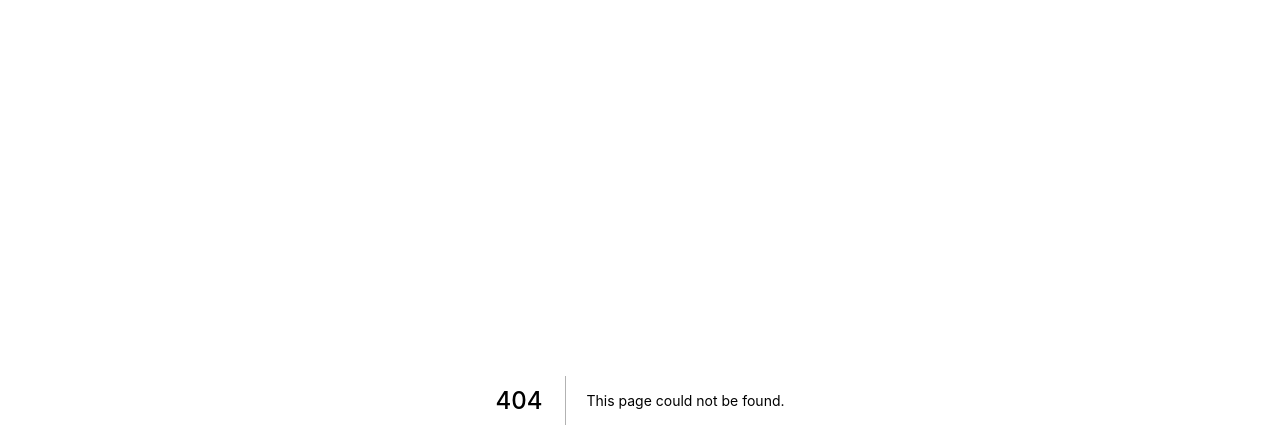
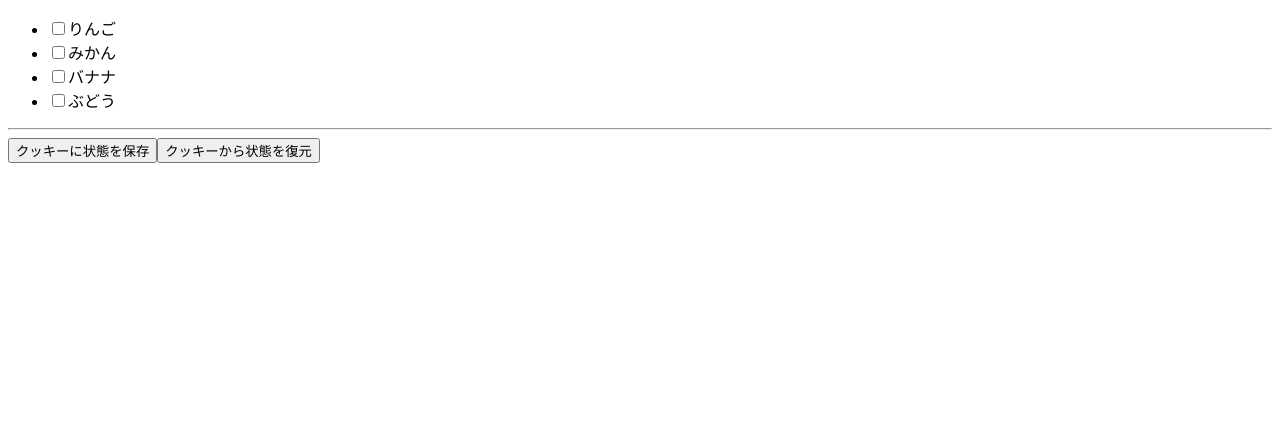
Before and after one commit to sttaf34/note-next, a Next.js app in the folder jumble/: page /state-to-cookie in a window 1280 px wide. Before the commit this address had no page. Shown: the top 448 px of the page. Built offline with nearby package versions, Linux system fonts and the light colour scheme.

Commit message:
状態をクッキーに保存してみた

```diff
--- a/jumble/package.json
+++ b/jumble/package.json
@@ -29,6 +29,7 @@
     "graphql-tag": "^2.10.4",
     "json-server": "^0.16.1",
     "next": "^9.4.4",
+    "nookies": "^2.3.2",
     "react": "^16.13.1",
     "react-apollo": "^3.1.5",
     "react-cookie": "^4.0.3",
--- /dev/null
+++ b/jumble/src/pages/state-to-cookie.tsx
@@ -0,0 +1,145 @@
+import React from "react"
+import { NextPage } from "next"
+import { setCookie, parseCookies } from "nookies"
+
+const checkboxTitles = ["りんご", "みかん", "バナナ", "ぶどう"]
+const checkboxCount = checkboxTitles.length
+
+//
+// Context
+//
+
+const INITIAL_CHECKED = Array<boolean>(checkboxCount).fill(false)
+
+interface Context {
+  checked: boolean[]
+  invertChecked: (index: number) => void
+  restoreChecked: (checked: boolean[]) => void
+}
+
+const initialContext: Context = {
+  checked: INITIAL_CHECKED,
+  invertChecked: (index: number): void => {
+    console.log(index)
+  },
+  restoreChecked: (checked: boolean[]): void => {
+    console.log(checked)
+  },
+}
+
+const CheckContext = React.createContext(initialContext)
+
+const CheckContextProvider: React.FC = (props: React.Props<unknown>) => {
+  const [checked, setChecked] = React.useState(INITIAL_CHECKED)
+
+  const context = {
+    checked,
+    invertChecked: (index: number): void => {
+      if (index < 0 || index >= checkboxCount) {
+        return
+      }
+      const newChecked = { ...checked }
+      newChecked[index] = !checked[index]
+      setChecked(newChecked)
+    },
+    restoreChecked: (newChecked: boolean[]): void => {
+      setChecked(newChecked)
+    },
+  }
+
+  const { children } = props
+  return (
+    <CheckContext.Provider value={context}>{children}</CheckContext.Provider>
+  )
+}
+
+//
+// Page
+//
+
+interface CheckboxPros {
+  title: string
+  index: number
+}
+
+const Checkbox: React.FC<CheckboxPros> = (props: CheckboxPros) => {
+  const { checked, invertChecked } = React.useContext(CheckContext)
+  const { title, index } = props
+  const currentChecked = checked[index]
+
+  return (
+    <>
+      <input
+        type="checkbox"
+        onClick={(): void => {
+          invertChecked(index)
+        }}
+        checked={currentChecked}
+        readOnly
+      />
+      {title}
+    </>
+  )
+}
+
+const Ul: React.FC = () => {
+  const lis = checkboxTitles.map((title, index) => {
+    return (
+      <li key={String(index)}>
+        <Checkbox title={title} index={index} />
+      </li>
+    )
+  })
+  return <ul>{lis}</ul>
+}
+
+const PageComponent: React.FC = () => {
+  const { checked, restoreChecked } = React.useContext(CheckContext)
+
+  // クッキーに状態を保存
+  const onClickA = (): void => {
+    try {
+      const state = JSON.stringify(checked)
+      setCookie(null, "state", state, {})
+      console.log(state)
+    } catch (error) {
+      console.log(error)
+    }
+  }
+
+  // クッキーから状態を復元
+  const onClickB = (): void => {
+    const object = parseCookies(null)
+    if (object.state == null) {
+      return
+    }
+
+    try {
+      // 型のバリデートをちゃんとやる必要があるが省略してる
+      const newChecked: boolean[] = JSON.parse(object.state)
+      restoreChecked(newChecked)
+    } catch (error) {
+      console.log(error)
+    }
+  }
+
+  return (
+    <>
+      <Ul />
+      <hr />
+      <input type="button" value="クッキーに状態を保存" onClick={onClickA} />
+      <input type="button" value="クッキーから状態を復元" onClick={onClickB} />
+    </>
+  )
+}
+
+const Page: NextPage = () => {
+  return (
+    <CheckContextProvider>
+      <PageComponent />
+    </CheckContextProvider>
+  )
+}
+
+// eslint-disable-next-line import/no-default-export
+export default Page
```
Also changed, not shown: 1 other file (tests, documents, lock files or other folders).
